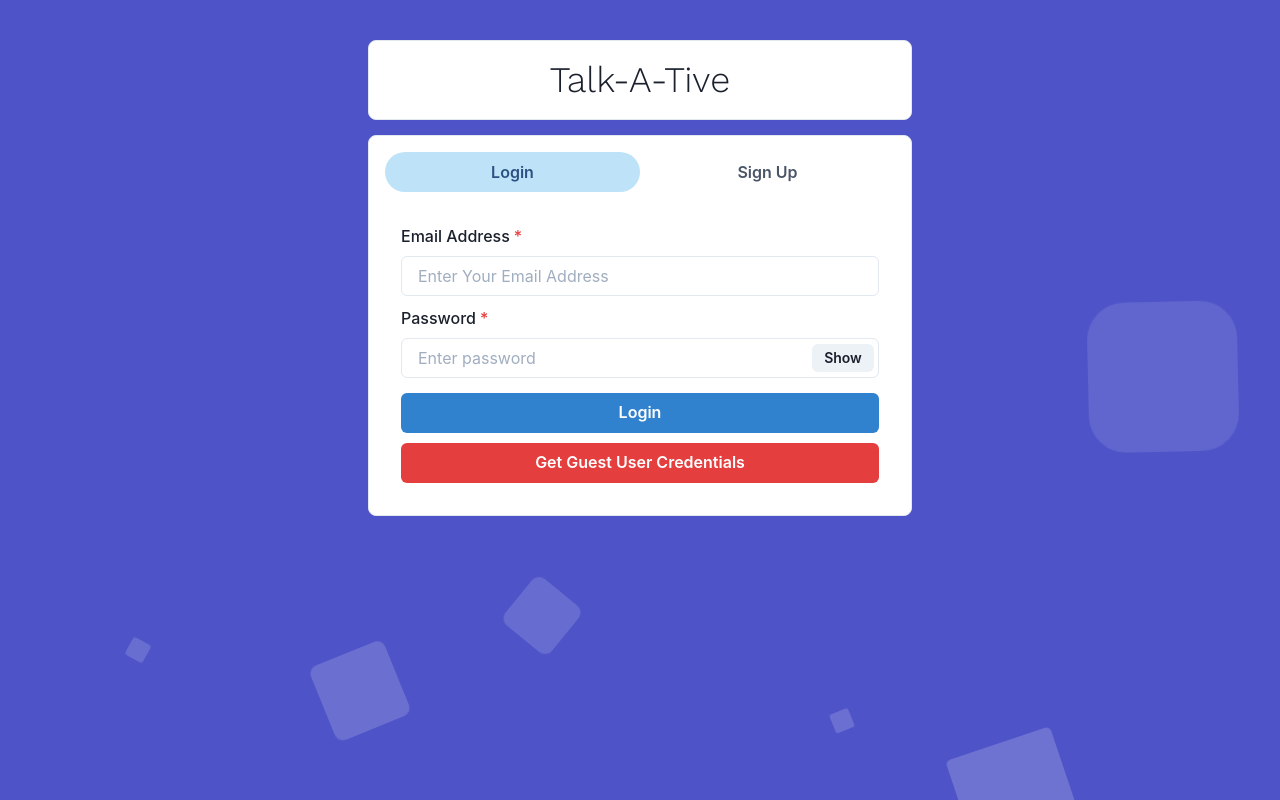
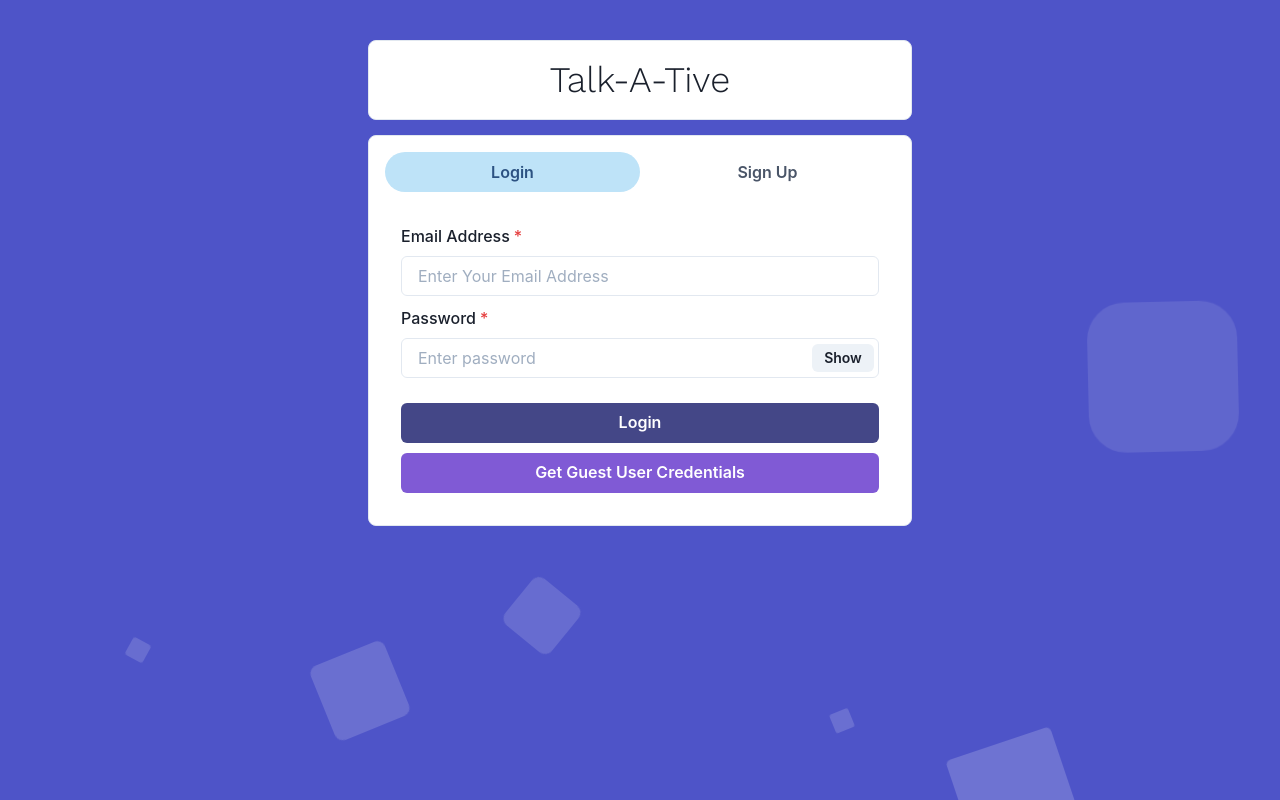
Before and after one commit to DivyeGandhi/MeChat-App, a React (Create React App) app in the folder frontend/: page / in a window 1280 px wide. Built offline with nearby package versions, Linux system fonts and the light colour scheme.

Commit message:
Update Login.js
Updated Login Page to Glass UI

```diff
--- a/frontend/src/components/Authentication/Login.js
+++ b/frontend/src/components/Authentication/Login.js
@@ -75,9 +75,11 @@ const Login = () => {
       <FormControl id="email" isRequired>
         <FormLabel>Email Address</FormLabel>
         <Input
+          bg="rgba(255, 255, 255, 0.7)" backdropFilter="blur(10px)"
           value={email}
           type="email"
           placeholder="Enter Your Email Address"
+          _focus={{ bgColor:"rgba(255, 255, 255, 1)", borderColor: 'purple' }}
           onChange={(e) => setEmail(e.target.value)}
         />
       </FormControl>
@@ -85,10 +87,12 @@ const Login = () => {
         <FormLabel>Password</FormLabel>
         <InputGroup size="md">
           <Input
+            bg="rgba(255, 255, 255, 0.7)" backdropFilter="blur(10px)"
             value={password}
             onChange={(e) => setPassword(e.target.value)}
             type={show ? "text" : "password"}
             placeholder="Enter password"
+            _focus={{ bgColor:"rgba(255, 255, 255, 1)", borderColor: 'purple' }}
           />
           <InputRightElement width="4.5rem">
             <Button h="1.75rem" size="sm" onClick={handleClick}>
@@ -98,9 +102,11 @@ const Login = () => {
         </InputGroup>
       </FormControl>
       <Button
-        colorScheme="blue"
+        bg="rgb(48, 51, 123,0.9)"
         width="100%"
-        style={{ marginTop: 15 }}
+        style={{ marginTop: 25 , color: 'white'}}
+        _hover={{ bgColor: 'black', color: 'white' }}
+        _active={{ bgColor: 'rgb(48, 51, 123,0.9)', color: 'black' }}
         onClick={submitHandler}
         isLoading={loading}
       >
@@ -108,7 +114,7 @@ const Login = () => {
       </Button>
       <Button
         variant="solid"
-        colorScheme="red"
+        colorScheme="purple"
         width="100%"
         onClick={() => {
           setEmail("guest@example.com");
```
